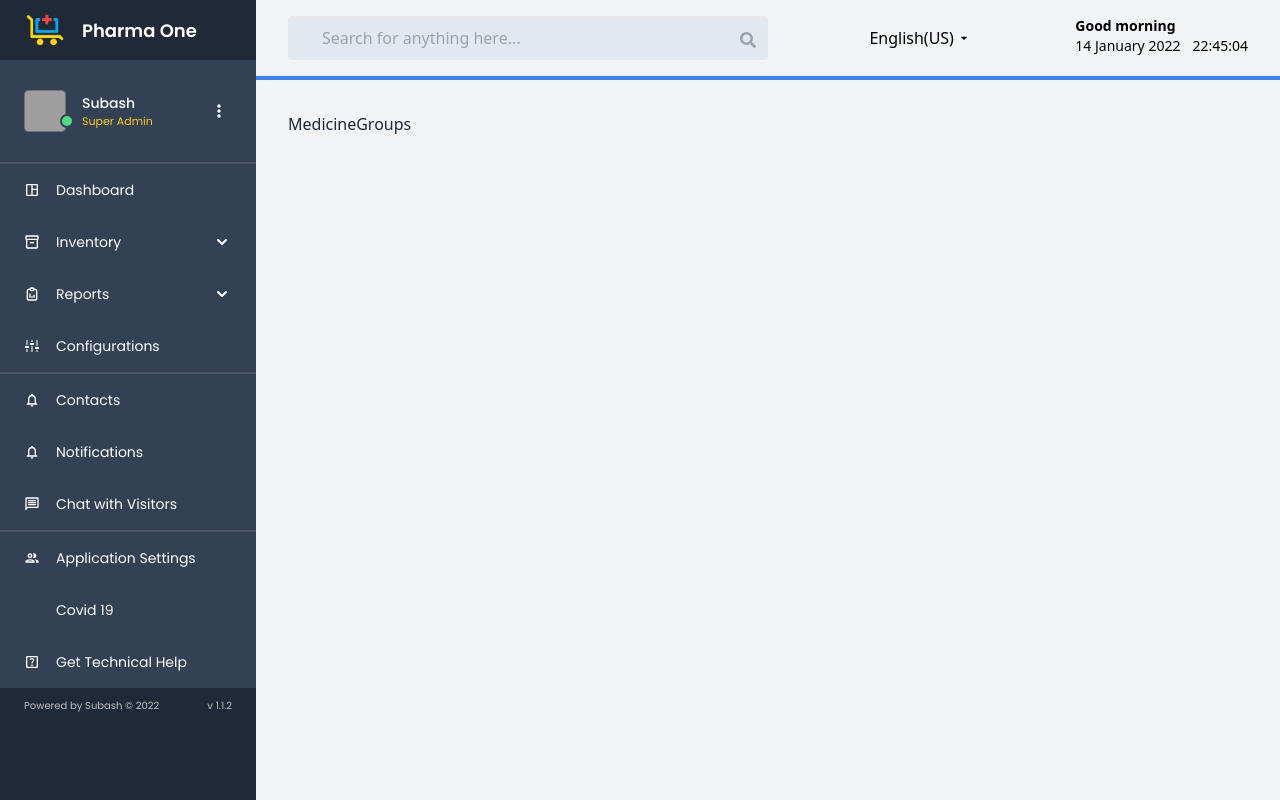
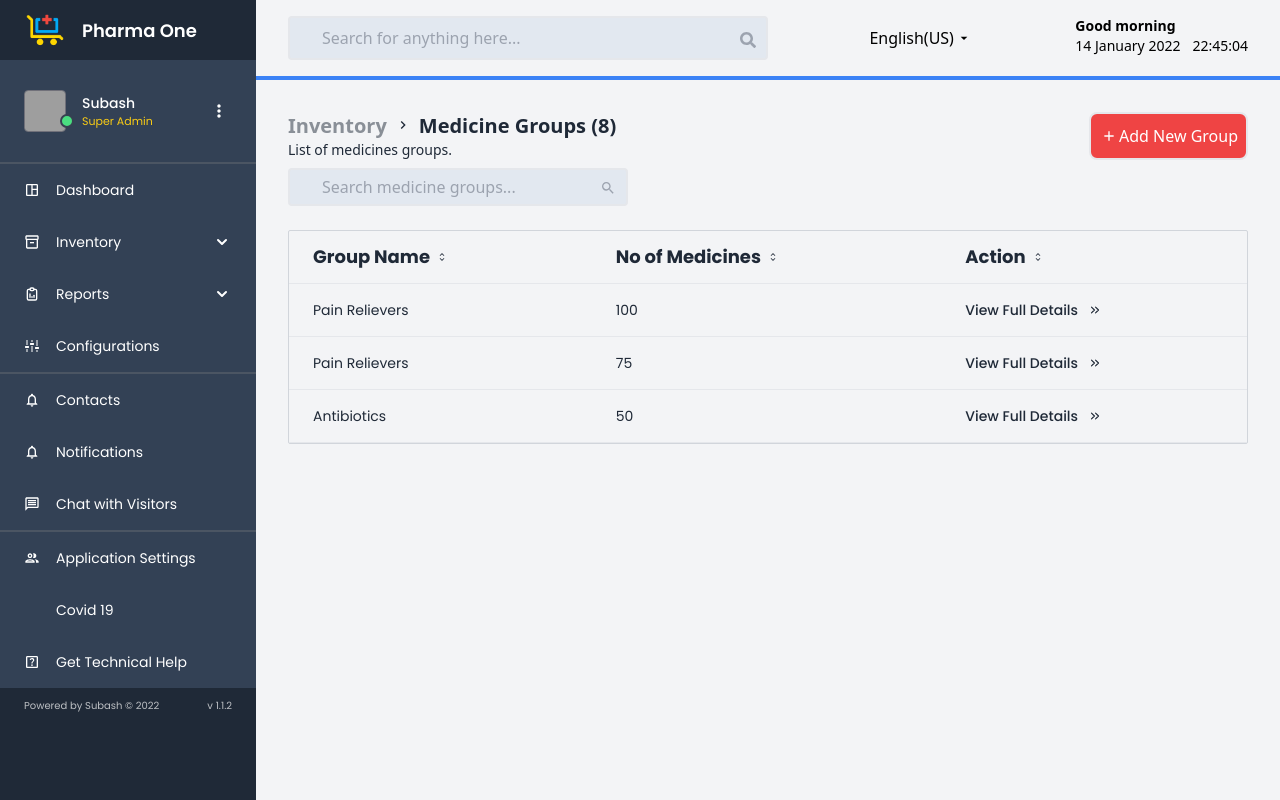
Before and after one commit to WandaWeira/pharmacy, a React (Vite) app: page /medicineGroups in a window 1280 px wide. Built offline with nearby package versions, Linux system fonts and the light colour scheme; grey boxes are pictures that could not be loaded; some icons are missing.

Commit message:
added medicine inventory groups, filters,

```diff
--- a/src/components/MedicineDetails.jsx
+++ b/src/components/MedicineDetails.jsx
@@ -1,11 +1,10 @@
 import React from "react";
 import { BiEdit } from "react-icons/bi";
 import { MdChevronRight } from "react-icons/md";
-import { Link, useParams  } from "react-router-dom";
-
+import { Link, useParams } from "react-router-dom";
+import data from "../data/data.js";
 
 const MedicineDetails = () => {
-
   const { itemId } = useParams();
   // Fetch medicine details based on itemId
 
@@ -22,15 +21,15 @@ const MedicineDetails = () => {
             <MdChevronRight />
             <Link to="/medicineList">
               <span className="text-gray-800 text-opacity-50 text-xl font-bold ">
-                List of Medicines (298)
+                List of Medicines ({data.length})
               </span>
             </Link>
             <MdChevronRight />
-            <span className="text-gray-800 text-xl font-bold ">
-              {itemId}
-            </span>
+            <span className="text-gray-800 text-xl font-bold ">{itemId}</span>
           </div>
-          <p className="text-gray-800 text-sm font-normal">List of medicines available for sales.</p>
+          <p className="text-gray-800 text-sm font-normal">
+            List of medicines available for sales.
+          </p>
         </div>
         <button className="flex justify-between items-center rounded-lg p-2 border-2 text-white bg-blue-500">
           <BiEdit className="w-5" />
--- a/src/components/MedicineGroups.jsx
+++ b/src/components/MedicineGroups.jsx
@@ -1,9 +1,66 @@
-import React from 'react'
+import { MdChevronRight, MdSearch, MdAdd } from "react-icons/md";
+import { Link, useNavigate } from "react-router-dom";
+import TableMedicinesGroups from "./Tables/TableMedicineGroup";
+
+import data from "../data/data.js";
+import { useState } from "react";
 
 const MedicineGroups = () => {
+  const navigateTo = useNavigate();
+
+  const [searchTerm, setSearchTerm] = useState("");
+
+  const filteredMedicines = data.filter((item) =>
+    item.groupName.toLowerCase().includes(searchTerm.toLowerCase())
+  );
+
   return (
-    <div>MedicineGroups</div>
-  )
-}
+    <>
+      <div className="flex justify-between">
+        <div>
+          <div className="flex gap-x-2 items-baseline">
+            <Link to="/inventory">
+              <span className="text-gray-800 text-opacity-50 text-xl font-bold ">
+                Inventory
+              </span>
+            </Link>
+            <MdChevronRight />
+            <span className="text-gray-800 text-xl font-bold ">
+              Medicine Groups ({filteredMedicines.length})
+            </span>
+          </div>
+          <p className="text-gray-800 text-sm font-normal">
+            List of medicines groups.
+          </p>
+        </div>
+        <button
+          onClick={() => {
+            navigateTo("/addMedicineGroup");
+          }}
+          className="flex justify-between items-center rounded-lg p-2 border-2 text-white bg-red-500 hover:bg-red-600"
+        >
+          <MdAdd className="w-5" />
+          <h3>Add New Group</h3>
+        </button>
+      </div>
+      <div>
+        <div className="my-2 flex justify-between">
+          <div className="relative">
+            <input
+              type="text"
+              placeholder="Search medicine groups..."
+              className="py-2 pl-8 pr-4 w-[340px] h-[38px] rounded border-2 bg-slate-200 font-normal border-gray-200 focus:outline-none focus:border-gray-300"
+              onChange={({ target }) => setSearchTerm(target.value)}
+            />
+            <div className="absolute right-3 top-3">
+              <MdSearch className="text-gray-400" />
+            </div>
+          </div>
+        </div>
+      </div>
+      <TableMedicinesGroups data={filteredMedicines} />
+    </>
+  );
+};
 
-export default MedicineGroups
+export default MedicineGroups;
--- a/src/components/MedicineList.jsx
+++ b/src/components/MedicineList.jsx
@@ -1,12 +1,29 @@
-import React from "react";
-import { FaSearch } from "react-icons/fa";
+import React, { useState } from "react";
 import { BsFunnel } from "react-icons/bs";
 import { MdAdd, MdChevronRight, MdSearch } from "react-icons/md";
 import { Link, useNavigate } from "react-router-dom";
-import Table from "./Table";
+import Table from "./Tables/Table";
+
+import data from "../data/data.js";
 
 const MedicineList = () => {
   const navigateTo = useNavigate();
+
+  const [searchTerm, setSearchTerm] = useState("");
+  const [filterTerm, setFilterTerm] = useState("");
+
+  let filteredMedicines = data.filter(
+    (medicine) =>
+      medicine.medicineName.toLowerCase().includes(searchTerm.toLowerCase()) ||
+      medicine.groupName.toLowerCase().includes(searchTerm.toLowerCase())
+  );
+
+  filteredMedicines = filterTerm
+    ? data.filter(
+        (medicine) =>
+          medicine.groupName.toLowerCase() === filterTerm.toLowerCase()
+      )
+    : filteredMedicines;
 
   return (
     <>
@@ -20,7 +37,7 @@ const MedicineList = () => {
             </Link>
             <MdChevronRight />
             <span className="text-gray-800 text-xl font-bold ">
-              List of Medicines (298)
+              List of Medicines ({filteredMedicines.length})
             </span>
           </div>
           <p className="text-gray-800 text-sm font-normal">
@@ -44,6 +61,10 @@ const MedicineList = () => {
               type="text"
               placeholder="Search medicine inventory..."
               className="py-2 pl-8 pr-4 w-[340px] h-[38px] rounded border-2 bg-slate-200 font-normal border-gray-200 focus:outline-none focus:border-gray-300"
+              onChange={({ target }) => {
+                setSearchTerm(target.value);
+                setFilterTerm("");
+              }}
             />
             <div className="absolute right-3 top-3">
               <MdSearch className="text-gray-400" />
@@ -54,14 +75,22 @@ const MedicineList = () => {
             <select
               type="input"
               className="w-[217px] h-[38px] focus:outline-none bg-white rounded border border-gray-800 border-opacity-30"
+              onChange={({ target }) => {
+                setFilterTerm(target.value);
+                setSearchTerm("");
+              }}
             >
               <option value="">- Select Group -</option>
-              <option value=""></option>
+              {data.map((item, index) => (
+                <option key={index} value={item.groupName}>
+                  {item.groupName}
+                </option>
+              ))}
             </select>
           </div>
         </div>
       </div>
-      <Table />
+      <Table data={filteredMedicines} />
     </>
   );
 };
--- /dev/null
+++ b/src/components/Tables/TableMedicineGroup.jsx
@@ -0,0 +1,64 @@
+import { Link } from "react-router-dom";
+import { FiChevronsRight } from "react-icons/fi";
+import { HiChevronUpDown } from "react-icons/hi2";
+
+const TableMedicinesGroups = ({ data }) => {
+  return (
+    <div className="relative overflow-x-auto font-poppins font-normal border my-6 rounded-sm  border-b border-gray-300">
+      <table className="w-full text-sm text-left rtl:text-right ">
+        <thead className=" border-b text-lg  ">
+          <tr>
+            <th scope="col" className="px-6 py-3">
+              <div className="flex items-center">
+                Group Name
+                <a href="#">
+                  <HiChevronUpDown className="w-3 h-3 ms-1.5" />
+                </a>
+              </div>
+            </th>
+            <th scope="col" className="px-6 py-3">
+              <div className="flex items-center">
+                No of Medicines
+                <a href="#">
+                  <HiChevronUpDown className="w-3 h-3 ms-1.5" />
+                </a>
+              </div>
+            </th>
+            <th scope="col" className="px-6 py-3">
+              <div className="flex items-center">
+                Action
+                <a href="#">
+                  <HiChevronUpDown className="w-3 h-3 ms-1.5" />
+                </a>
+              </div>
+            </th>
+          </tr>
+        </thead>
+        <tbody>
+          {data.slice(0, 3).map((item, index) => (
+            <tr key={index} className="border-b">
+              <td scope="row" className="px-6 py-4">
+                {item.groupName}
+              </td>
+              <td className="px-6 py-4">{item.stockInQty}</td>
+
+              <td className="px-6 py-4  text-right">
+                <Link
+                  to={{
+                    pathname: `/groupDetail/${item.medicineID}`,
+                    state: { medicine: item },
+                  }}
+                  className="font-medium flex items-center gap-2.5 hover:underline"
+                >
+                  <span>View Full Details</span> <FiChevronsRight />
+                </Link>
+              </td>
+            </tr>
+          ))}
+        </tbody>
+      </table>
+    </div>
+  );
+};
+
+export default TableMedicinesGroups;
--- /dev/null
+++ b/src/data/data.js
@@ -0,0 +1,51 @@
+const data = [
+  {
+    medicineName: "Aspirin",
+    medicineID: "12345",
+    groupName: "Pain Relievers",
+    stockInQty: 100,
+  },
+  {
+    medicineName: "Ibuprofen",
+    medicineID: "54321",
+    groupName: "Pain Relievers",
+    stockInQty: 75,
+  },
+  {
+    medicineName: "Amoxicillin",
+    medicineID: "98765",
+    groupName: "Antibiotics",
+    stockInQty: 50,
+  },
+  {
+    medicineName: "Lisinopril",
+    medicineID: "24680",
+    groupName: "Hypertension Medications",
+    stockInQty: 60,
+  },
+  {
+    medicineName: "Levothyroxine",
+    medicineID: "13579",
+    groupName: "Thyroid Medications",
+    stockInQty: 40,
+  },
+  {
+    medicineName: "Simvastatin",
+    medicineID: "11223",
+    groupName: "Cholesterol Medications",
+    stockInQty: 30,
+  },
+  {
+    medicineName: "Omeprazole",
+    medicineID: "55443",
+    groupName: "Gastrointestinal Medications",
+    stockInQty: 45,
+  },
+  {
+    medicineName: "Metformin",
+    medicineID: "98765",
+    groupName: "Diabetes Medications",
+    stockInQty: 55,
+  },
+];
+export default data;
--- a/src/main.jsx
+++ b/src/main.jsx
@@ -11,7 +11,7 @@ import {
 import Inventory from "./components/Inventory";
 import Reports from "./components/Reports";
 import MedicineList from "./components/MedicineList";
-import MedicineGroups from "./components/MedicineGroups";
+import MedicineGroups from "./components/MedicineGroups.jsx";
 import Dashboard from "./components/Dashboard";
 import MedicineDetails from "./components/MedicineDetails.jsx";
 import AddNewMedicine from "./components/AddNewMedicine.jsx";
```
Also changed, not shown: src/components/AddNewMedicine.jsx (+76 -9 lines), src/components/Tables/Table.jsx (renamed from src/components/Table.jsx, +4 -55 lines).
